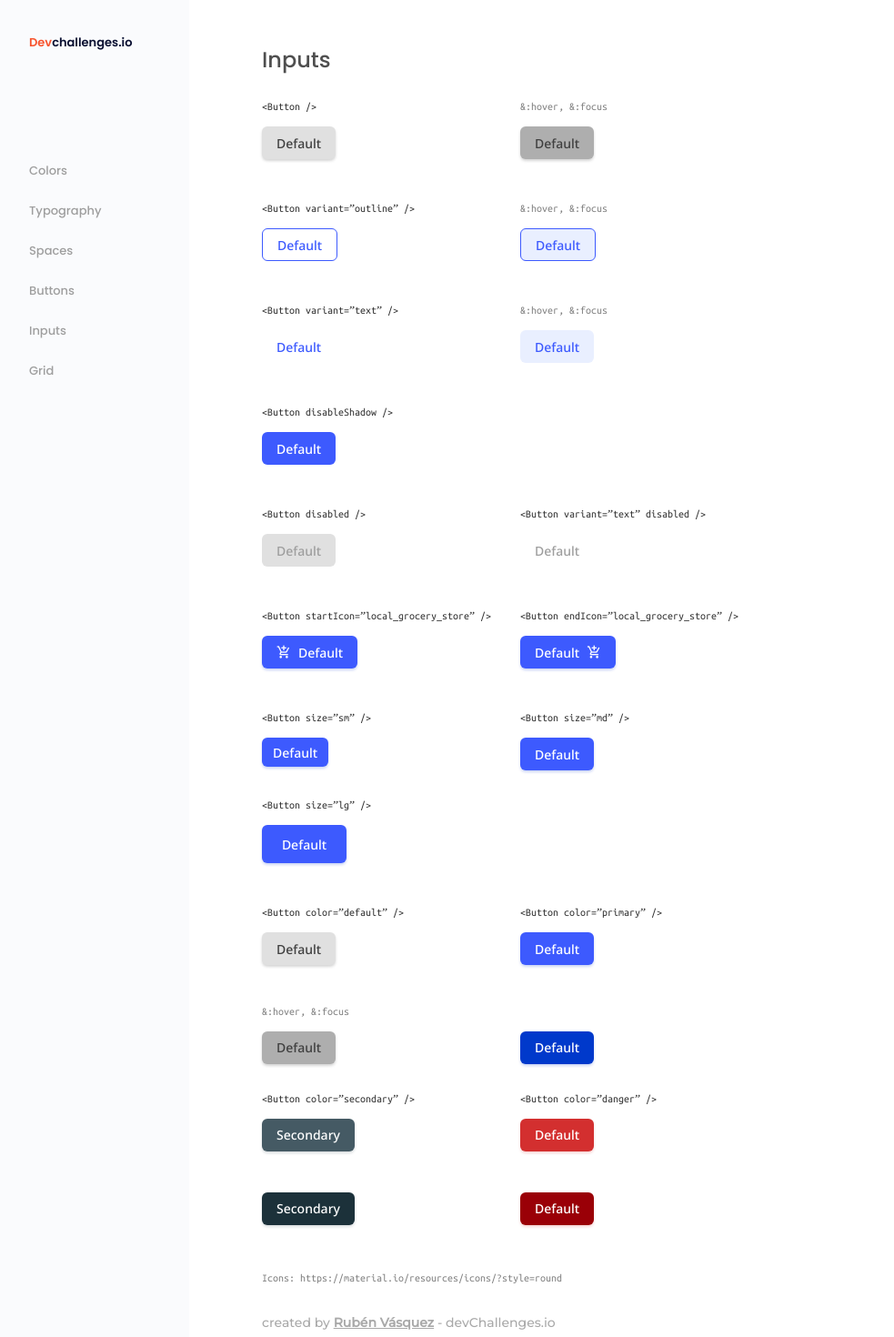
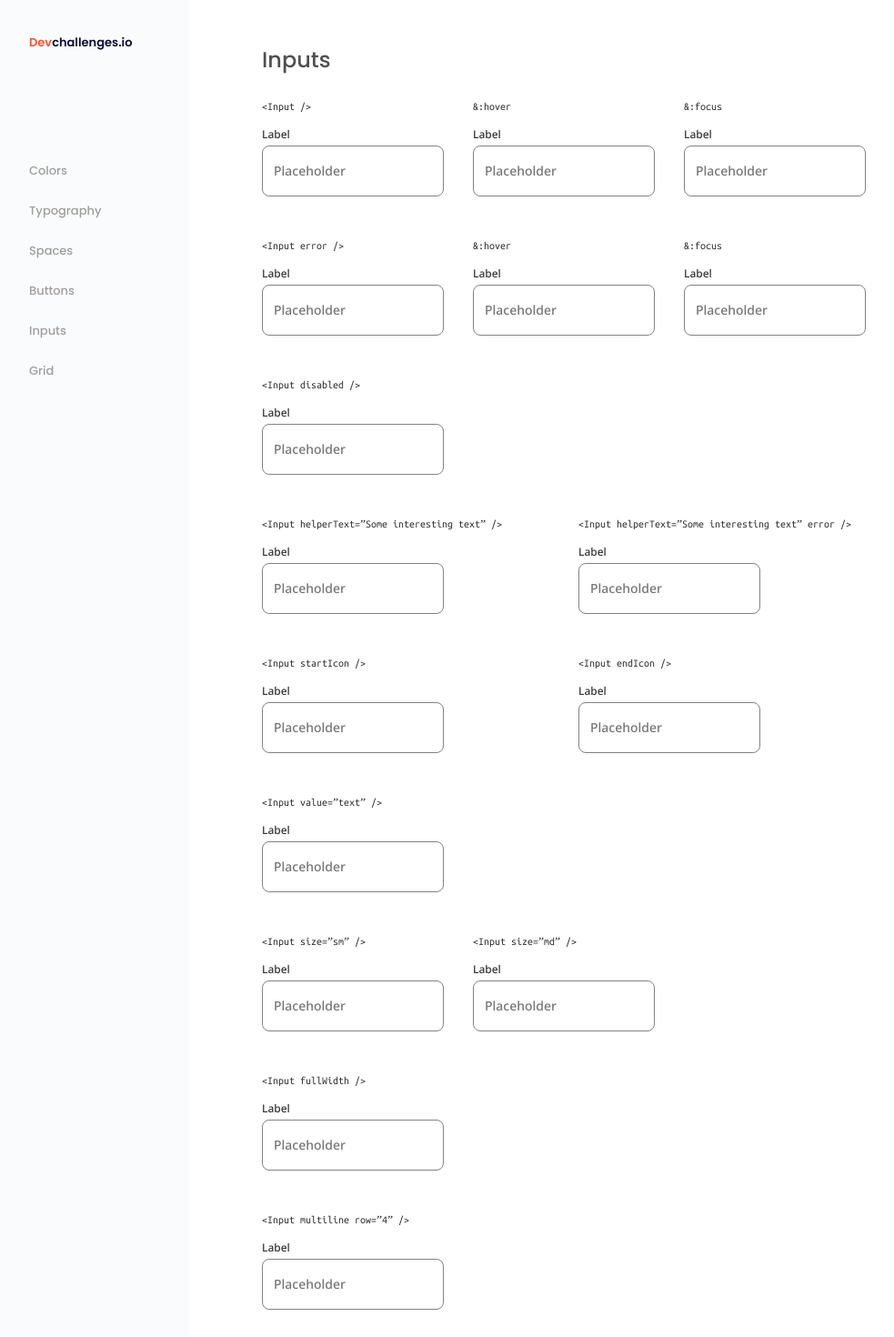
Before and after one commit to Rubendvb/button-component-master, a React (Vite) app: page /inputs in a window 1280 px wide. Shown: the top 1470 px of the page at 91% size, without its empty margins (16-999 px from the left). Built offline with nearby package versions, Linux system fonts and the light colour scheme.

Commit message:
criando inputs

```diff
--- /dev/null
+++ b/src/assets/css/Input.css
@@ -0,0 +1,15 @@
+.custom__input {
+  width: 12.5rem;
+  height: 3.5rem;
+  border-radius: 0.5rem;
+  border: 1px solid #828282;
+  padding: 0.75rem;
+  text-align: start;
+}
+
+.custom__input::placeholder {
+  font-family: var(--font-noto);
+  font-size: 0.875rem;
+  font-weight: 500;
+  line-height: normal;
+}
--- a/src/assets/css/Inputs.css
+++ b/src/assets/css/Inputs.css
@@ -27,10 +27,20 @@
   gap: 2rem;
 }
 
-.container__inputs div {
+.container__inputs div,
+.container__inputs div label {
   display: flex;
   flex-direction: column;
   align-items: start;
+}
+
+.container__inputs div label {
+  color: var(--dark-charcoal);
+  font-family: var(--font-noto);
+  font-size: 0.75rem;
+  font-weight: 400;
+  line-height: normal;
+  gap: 0.25rem;
 }
 
 .container__inputs__span,
@@ -43,6 +53,6 @@
   line-height: normal;
 }
 
-.container__inputs__span-color {
-  color: #828282;
+.input-size-three {
+  grid-template-columns: repeat(3, 1fr);
 }
--- /dev/null
+++ b/src/components/Input.tsx
@@ -0,0 +1,9 @@
+import "../assets/css/Input.css";
+
+export default function Input() {
+  return (
+    <>
+      <input className="custom__input" type="text" placeholder="Placeholder" />
+    </>
+  );
+}
--- a/src/pages/Inputs.tsx
+++ b/src/pages/Inputs.tsx
@@ -1,4 +1,4 @@
-import Button from "../components/Button";
+import Input from "../components/Input";
 
 import "../assets/css/Inputs.css";
 
@@ -9,160 +9,165 @@ export default function Inputs() {
         <h1 className="section__input__title">Inputs</h1>
 
         <div className="section__input__container">
-          <div className="container__inputs">
+          <div className="container__inputs input-size-three">
             <div>
-              <span className="container__inputs__span">{"<Button />"}</span>
-              <Button text="Default" className="btn-default" />
+              <span className="container__inputs__span">{"<Input />"}</span>
+              <label>
+                Label
+                <Input />
+              </label>
             </div>
             <div>
-              <span className="container__inputs__span-color">
-                &:hover, &:focus
+              <span className="container__inputs__span-color">&:hover</span>
+              <label>
+                Label
+                <Input />
+              </label>
+            </div>
+            <div>
+              <span className="container__inputs__span-color">&:focus</span>
+              <label>
+                Label
+                <Input />
+              </label>
+            </div>
+          </div>
+
+          <div className="container__inputs input-size-three">
+            <div>
+              <span className="container__inputs__span">
+                {"<Input error />"}
               </span>
-              <Button text="Default" className="btn-default-hover" />
+              <label>
+                Label
+                <Input />
+              </label>
+            </div>
+            <div>
+              <span className="container__inputs__span-color">&:hover</span>
+              <label>
+                Label
+                <Input />
+              </label>
+            </div>
+            <div>
+              <span className="container__inputs__span-color">&:focus</span>
+              <label>
+                Label
+                <Input />
+              </label>
             </div>
           </div>
 
           <div className="container__inputs">
             <div>
               <span className="container__inputs__span">
-                {"<Button variant=”outline” />"}
+                {"<Input disabled />"}
               </span>
-              <Button text="Default" className="btn-outline" />
-            </div>
-            <div>
-              <span className="container__inputs__span-color">
-                &:hover, &:focus
-              </span>
-              <Button text="Default" className="btn-outline-hover" />
+              <label>
+                Label
+                <Input />
+              </label>
             </div>
           </div>
 
           <div className="container__inputs">
             <div>
               <span className="container__inputs__span">
-                {"<Button variant=”text” />"}
+                {"<Input helperText=”Some interesting text” />"}
               </span>
-              <Button text="Default" className="btn-variant-text" />
+              <label>
+                Label
+                <Input />
+              </label>
             </div>
             <div>
-              <span className="container__inputs__span-color">
-                &:hover, &:focus
+              <span className="container__inputs__span">
+                {"<Input helperText=”Some interesting text” error />"}
               </span>
-              <Button text="Default" className="btn-variant-text-hover" />
+              <label>
+                Label
+                <Input />
+              </label>
             </div>
           </div>
 
           <div className="container__inputs">
             <div>
               <span className="container__inputs__span">
-                {"<Button disableShadow />"}
+                {"<Input startIcon />"}
               </span>
-              <Button text="Default" className="btn-disableShadow" />
+
+              <label>
+                Label
+                <Input />
+              </label>
+            </div>
+            <div>
+              <span className="container__inputs__span">
+                {"<Input endIcon />"}
+              </span>
+              <label>
+                Label
+                <Input />
+              </label>
             </div>
           </div>
 
           <div className="container__inputs">
             <div>
               <span className="container__inputs__span">
-                {"<Button disabled />"}
+                {"<Input value=”text” />"}
               </span>
-              <Button text="Default" className="btn-disabled" />
+              <label>
+                Label
+                <Input />
+              </label>
+            </div>
+          </div>
+
+          <div className="container__inputs input-size-three">
+            <div>
+              <span className="container__inputs__span">
+                {"<Input size=”sm” />"}
+              </span>
+              <label>
+                Label
+                <Input />
+              </label>
             </div>
             <div>
               <span className="container__inputs__span">
-                {"<Button variant=”text” disabled />"}
+                {"<Input size=”md” />"}
               </span>
-              <Button text="Default" className="btn-disabled-text" />
+              <label>
+                Label
+                <Input />
+              </label>
             </div>
           </div>
 
-          <div className="container__inputs">
+          <div className="container__inputs input-size-three">
             <div>
               <span className="container__inputs__span">
-                {"<Button startIcon=”local_grocery_store” />"}
+                {"<Input fullWidth />"}
               </span>
-
-              <Button text="Default" iconLeft={true} className="btn-icon" />
-            </div>
-            <div>
-              <span className="container__inputs__span">
-                {"<Button endIcon=”local_grocery_store” />"}
-              </span>
-              <Button text="Default" iconRight={true} className="btn-icon" />
+              <label>
+                Label
+                <Input />
+              </label>
             </div>
           </div>
 
-          <div className="container__inputs btn-size-three">
+          <div className="container__inputs input-size-three">
             <div>
               <span className="container__inputs__span">
-                {"<Button size=”sm” />"}
+                {"<Input multiline row=”4” />"}
               </span>
-              <Button text="Default" className="btn-icon size-sm" />
-            </div>
-            <div>
-              <span className="container__inputs__span">
-                {"<Button size=”md” />"}
-              </span>
-              <Button text="Default" className="btn-icon size-md" />
-            </div>
-            <div>
-              <span className="container__inputs__span">
-                {"<Button size=”lg” />"}
-              </span>
-              <Button text="Default" className="btn-icon size-lg" />
-            </div>
-          </div>
-
-          <div className="container__inputs btn-size-four">
-            <div>
-              <div>
-                <span className="container__inputs__span">
-                  {"<Button color=”default” />"}
-                </span>
-                <Button text="Default" className="btn-default" />
-              </div>
-              <div>
-                <span className="container__inputs__span-color">
-                  &:hover, &:focus
-                </span>
-                <Button text="Default" className="btn-default-hover" />
-              </div>
-            </div>
-
-            <div className="container__inputs">
-              <div>
-                <span className="container__inputs__span">
-                  {"<Button color=”primary” />"}
-                </span>
-                <Button text="Default" className="btn-icon" />
-              </div>
-              <div>
-                <Button text="Default" className="btn-icon btn-icon-hover" />
-              </div>
-            </div>
-
-            <div className="container__inputs">
-              <div>
-                <span className="container__inputs__span">
-                  {"<Button color=”secondary” />"}
-                </span>
-                <Button text="Secondary" className="btn-secondary" />
-              </div>
-              <div>
-                <Button text="Secondary" className="btn-secondary-hover" />
-              </div>
-            </div>
-
-            <div className="container__inputs">
-              <div>
-                <span className="container__inputs__span">
-                  {"<Button color=”danger” />"}
-                </span>
-                <Button text="Default" className="btn-danger" />
-              </div>
-              <div>
-                <Button text="Default" className="btn-danger-hover" />
-              </div>
+              <label>
+                Label
+                <Input />
+              </label>
             </div>
           </div>
         </div>
```
